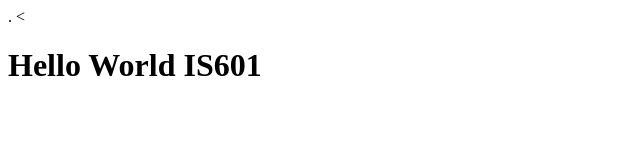
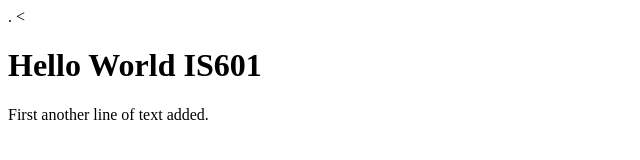
Before and after one commit to Laughing-Bulls/MyFirstWebsiteIS601F21, a plain HTML site: page index.html in a window 1280 px wide. Shown: the whole page, without its empty margins (0-640 px from the left). Drawn offline with Linux system fonts and the light colour scheme.

Commit message:
Task: Added first line of text to the page

```diff
--- a/index.html
+++ b/index.html
@@ -4,6 +4,9 @@
 	</head>
 	<body>
 		<h1>Hello World IS601</h1>
+
+		First another line of text added.
+
 	</body>
 
 </html>
```
